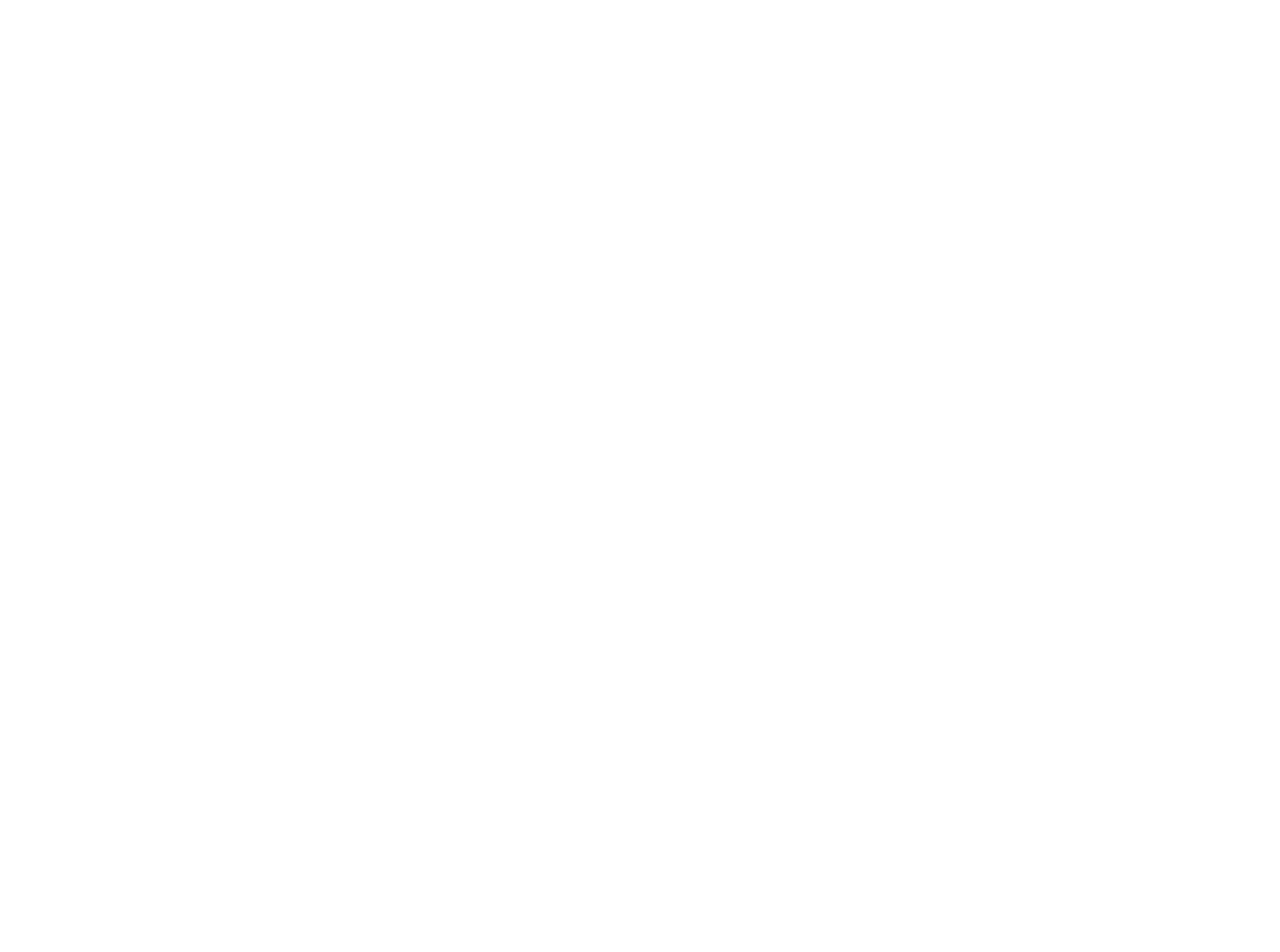
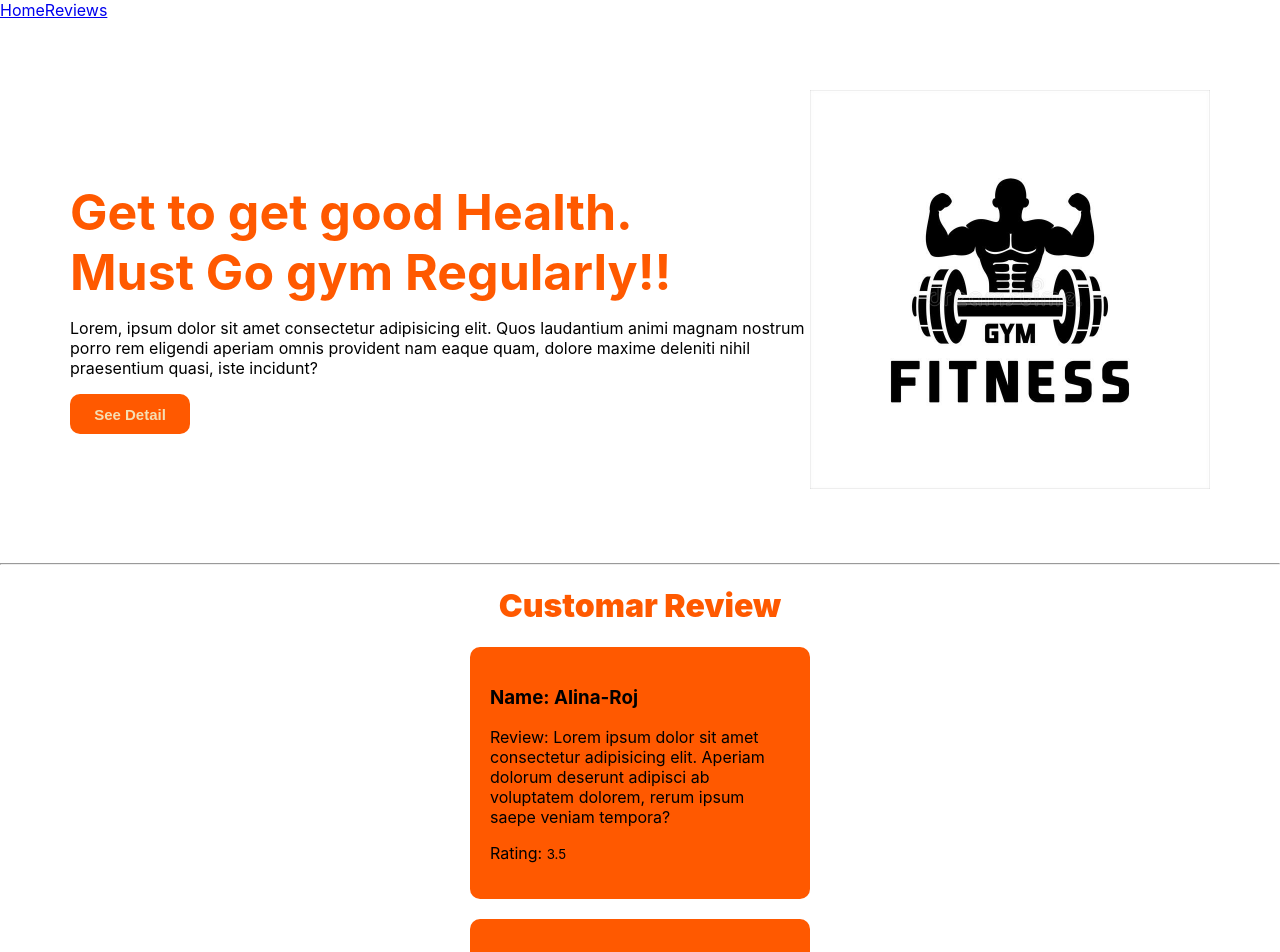
Before and after one commit to YASINARAFAT88/FITNESS-GYM-Assignment-9, a React (Create React App) app: page /home in a window 1280 px wide. Shown: the top 952 px of the page. Before the commit the page ends 800 px from the top, so only its background shows below. Built offline with nearby package versions, Linux system fonts and the light colour scheme.

Commit message:
Home page Allmost Complate

```diff
--- a/public/data.json
+++ b/public/data.json
@@ -1,56 +1,44 @@
 [
     {
       "id": "623e09cb92197bc5d5d304cc",
-      "price": 200,
+      "rating": 3.5,
+      "comments": "Lorem ipsum dolor sit amet consectetur adipisicing elit. Aperiam dolorum deserunt adipisci ab voluptatem dolorem, rerum ipsum saepe veniam tempora?",
       "picture": "https://img.freepik.com/free-photo/big-double-cheddar-cheeseburger-with-chicken-cutlet_147620-1306.jpg?w=740",
-      "name": "Chicken Burger"
+      "name": "Alina-Roj"
     },
     {
       "id": "623e09cb168d22e4a22ec2be",
-      "price": 210,
+      "rating": 2.1,
+      "comments": "Lorem ipsum dolor sit amet consectetur adipisicing elit. Aperiam dolorum deserunt adipisci ab voluptatem dolorem, rerum ipsum saepe veniam tempora?",
       "picture": "https://img.freepik.com/free-photo/top-view-vegetable-soup-with-meat-inside-plate-grey_140725-36040.jpg?t=st=1648239052~exp=1648239652~hmac=a4f84feeeb01c5b213dcb471faa1c64f1d1a11895d9476ba22be7cb3b9629657&w=900",
-      "name": "chui-Fry"
+      "name": "john-Abraham"
     },
     {
       "id": "623e09cb2de86184350025f8",
-      "price": 250,
+      "rating": 0.1,
+      "comments": "Lorem ipsum dolor sit amet consectetur adipisicing elit. Aperiam dolorum deserunt adipisci ab voluptatem dolorem, rerum ipsum saepe veniam tempora?",
       "picture": "https://www.recipetineats.com/wp-content/uploads/2019/08/Avocado-Chicken-Burgers_9.jpg",
-      "name": "Dubble petti burger"
+      "name": "Dark Smith"
     },
     {
       "id": "623e09cb7182ab38566ba2fe",
-      "price": 300,
+      "rating": 3.8,
+      "comments": "Lorem ipsum dolor sit amet consectetur adipisicing elit. Aperiam dolorum deserunt adipisci ab voluptatem dolorem, rerum ipsum saepe veniam tempora?",
       "picture": "https://static.onecms.io/wp-content/uploads/sites/9/2021/03/10/spicy-chicken-curry-FT-RECIPE0321.jpg",
-      "name": "Chicken Curry"
+      "name": "Shimla khan"
     },
     {
       "id": "623e09cbfb38a28733204d17",
-      "price": 380,
+      "rating": 4.2,
+      "comments": "Lorem ipsum dolor sit amet consectetur adipisicing elit. Aperiam dolorum deserunt adipisci ab voluptatem dolorem, rerum ipsum saepe veniam tempora?",
       "picture": "https://images.immediate.co.uk/production/volatile/sites/30/2020/08/chicken-madras-d09bd7f.jpg",
-      "name": "fried Chicken"
+      "name": "Lolonaz"
     },
     {
       "id": "623e09cbff01be442ab19346",
-      "price": 470,
+      "rating": 3.25,
       "picture": "https://www.currytrail.in/wp-content/uploads/2020/01/Detox-Chicken-Soup-320x321.jpg",
-      "name": "Chicken Soup"
-    },
-    {
-      "id": "623e09cbb6dc49dc60e8a126",
-      "price": 190,
-      "picture": "https://3.bp.blogspot.com/-6nhnFJxsaFE/XCIEWbcbWXI/AAAAAAAAgXw/j86ojpeLG7M1AMdpoySor80b4KotLnhygCLcBGAs/s1600/Subsi7.jpg",
-      "name": "Boss pasta"
-    },
-    {
-      "id": "623e09cb82ccaa17eb996112",
-      "price": 120,
-      "picture": "https://hips.hearstapps.com/hmg-prod/images/delish-bucatinipasta-028-ls-1607552701.jpg",
-      "name": "Chaomien"
-    },
-    {
-      "id": "623e09cb82ccaa17eb996113",
-      "price": 200,
-      "picture": "https://www.collinsdictionary.com/images/full/salad_134301953.jpg",
-      "name": "Salad"
+      "comments": "Lorem ipsum dolor sit amet consectetur adipisicing elit. Aperiam dolorum deserunt adipisci ab voluptatem dolorem, rerum ipsum saepe veniam tempora?",
+      "name": "Ali Akber"
     }
   ]
--- a/src/App.js
+++ b/src/App.js
@@ -1,10 +1,13 @@
 import logo from './logo.svg';
 import './App.css';
+import Header from './components/Header/Header';
+import Home from './components/Home/Home';
 
 function App() {
   return (
     <div>
-
+      <Header></Header>
+      <Home></Home>
     </div>
   );
 }
--- /dev/null
+++ b/src/components/Header/Header.js
@@ -0,0 +1,13 @@
+import React from 'react';
+import { Link } from 'react-router-dom';
+
+const Header = () => {
+    return (
+        <div>
+           <Link to='/home'>Home</Link>
+           <Link to='/reviews'>Reviews</Link>
+        </div>
+    );
+};
+
+export default Header;
--- /dev/null
+++ b/src/components/Home/Home.css
@@ -0,0 +1,50 @@
+.home-container{
+    display: flex;
+    align-items: center;
+    margin: 50px;
+    padding: 20px;
+}
+.home-container h1{
+    color: rgb(255, 89, 0);
+    font-size: 50px;
+    margin-bottom: 0;
+}
+.home-container button{
+    width: 120px;
+    height: 40px;
+    background-color:rgb(255, 89, 0);
+    color: wheat;
+    font-weight: 800;
+    font-size: 15px;
+    border: none;
+    border-radius: 10px;
+}
+.home-container button:hover{
+    background-color: orangered;
+    color: white;
+}
+.main-img img{
+    width: 400px;
+}
+
+/* review title */
+.review-title{
+    color: rgb(255, 89, 0);
+    font-weight: 900;
+    text-align: center;
+}
+
+/* Customar Review Carts */
+.for-flex{
+    display: flex;
+    align-items: center;
+}
+.review-carts{
+    width: 300px;
+    margin: auto;
+    margin-bottom: 20px;
+    padding: 20px;
+    background-color:rgb(255, 89, 0);
+    border-radius: 10px;
+
+}
--- /dev/null
+++ b/src/components/Home/Home.js
@@ -0,0 +1,54 @@
+import React, { useEffect, useState } from 'react';
+import './Home.css'
+import logo from './gym-benner.jpg'
+
+
+const Home = () => {
+    const [reviews, setReviews] = useState([])
+    useEffect(() => {
+        fetch('data.json')
+            .then(res => res.json())
+            .then(data => setReviews(data))
+    }, [])
+    return (
+        <>
+            <div className='home-container'>
+
+                <div className="home-detail">
+                    <h1>Get to get good Health.<br /> Must Go gym Regularly!!</h1>
+                    <p>Lorem, ipsum dolor sit amet consectetur adipisicing elit. Quos laudantium animi magnam nostrum <br /> porro rem eligendi aperiam omnis provident nam eaque quam, dolore maxime deleniti nihil praesentium quasi, iste incidunt?</p>
+                    <button>See Detail</button>
+                    <u></u>
+                </div>
+                <div className='main-img'>
+                    <img src={logo} alt="" />
+                </div>
+            </div>
+            <hr />
+            {/* Review Section  */}
+            <div>
+                <h1 className='review-title'>Customar Review</h1>
+                {
+                    reviews.slice(0, 3).map(review => {
+                        return (
+                            <section key={review.id}  className="for-flex">
+                                <div className='review-carts'>
+                                    <div>
+                                        <h3>Name: {review.name}</h3>
+                                        <p>Review: {review.comments}</p>
+                                        <p>Rating: <small>{review.rating}</small></p>
+                                    </div>
+                                </div>
+                            </section>
+                        )
+                    }
+
+                    )
+                }
+
+            </div>
+        </>
+    );
+};
+
+export default Home;
--- a/src/index.js
+++ b/src/index.js
@@ -3,10 +3,13 @@
 import './index.css';
 import App from './App';
 import reportWebVitals from './reportWebVitals';
+import { BrowserRouter } from 'react-router-dom';
 
 ReactDOM.render(
   <React.StrictMode>
+    <BrowserRouter>
     <App />
+    </BrowserRouter>
   </React.StrictMode>,
   document.getElementById('root')
 );
```
Also changed, not shown: src/components/Reviews/Reviews.js (added, +11 -0 lines), src/components/Header/Header.css (added), src/components/Home/gym-benner.jpg (renamed from src/gym-benner.jpg), src/components/Reviews/Reviews.css (added).
